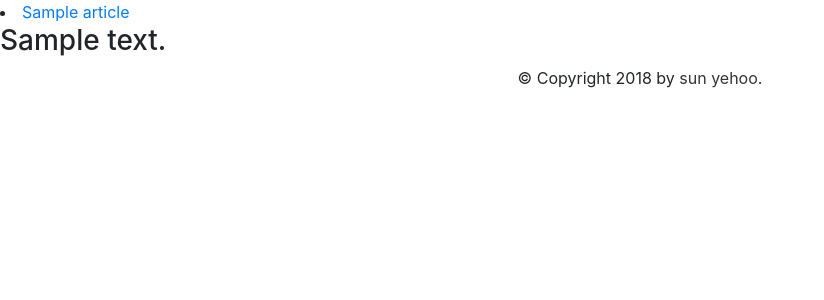
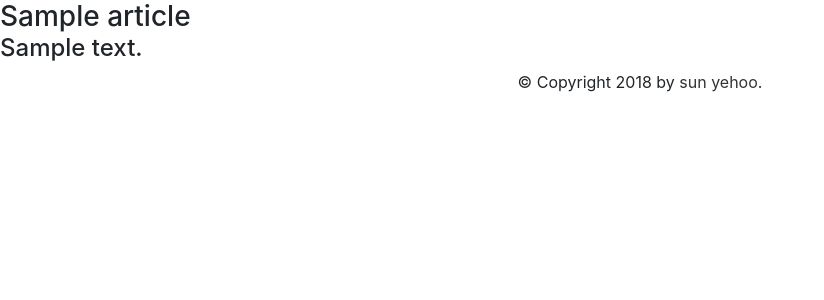
Before and after one commit to bigyi2013/web2, a Django app: page /blog/ in a window 1280 px wide. Shown: the part 56-356 px from the top of the page, without its empty margins (0-824 px from the left). Run offline with Django 3.2, Linux system fonts and the light colour scheme; tables that the repository leaves empty hold one stand-in row (values such as "Sample post"); some libraries are stand-ins or nearby versions.

Commit message:
article 首页
1

```diff
--- a/blog/templates/blog/index.html
+++ b/blog/templates/blog/index.html
@@ -2,8 +2,8 @@
 {% block body %}
     {% include 'log/navbar.html' %}
 {% for article in article_list %}
-        <li><a href="{% url 'blog:article' article.id %}">{{ article.title }}</a></li>
-        <h3>{{ article.excerpt }}</h3>
+      <a class="h3" href="{% url 'blog:article' article.id %}">{{ article.title }}</a>
+       <p class="h4">{{ article.excerpt }}</p>
 {% endfor %}
 
 {% endblock %}
```
Also changed, not shown: read.txt (+7 -0 lines).
